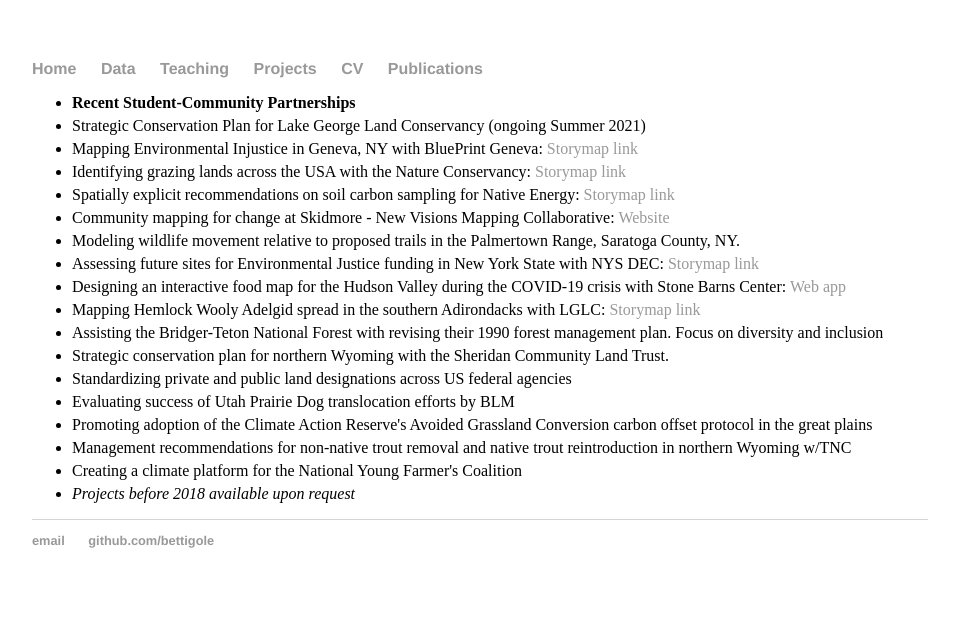
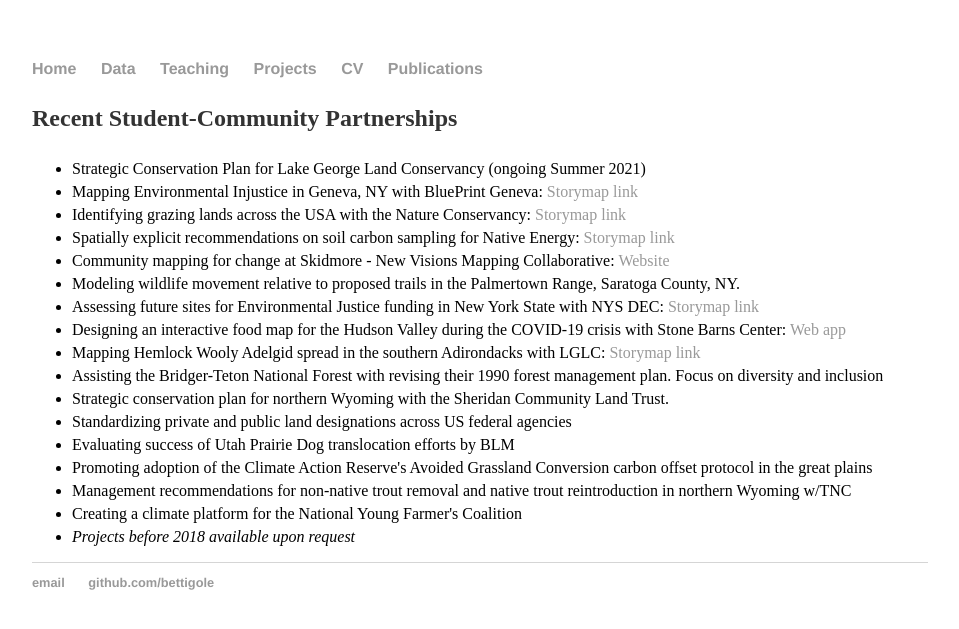
Before and after one commit to bettigole/bettigole.github.io, a Jekyll site: the page built from projects/index.html, in a window 1280 px wide. Shown: the top 629 px of the page, without its empty margins (160-1119 px from the left). Built offline with Jekyll 4.4.1, drawn with Linux system fonts in a browser that asks for light colours.

Commit message:
move title out of list

```diff
--- a/projects/index.html
+++ b/projects/index.html
@@ -2,8 +2,9 @@
 layout: default
 title: Charlie Bettigole, maps+science
 ---
+
+<p><strong>Recent Student-Community Partnerships</strong></p>
 <ul>
-<li><strong>Recent Student-Community Partnerships</strong></li>
 <li>Strategic Conservation Plan for Lake George Land Conservancy (ongoing Summer 2021)</li>
 <li>Mapping Environmental Injustice in Geneva, NY with BluePrint Geneva: <a href="https://storymaps.arcgis.com/stories/20d7ddf462014fa2a43bd52b734b2255">Storymap link</a></li>
 <li>Identifying grazing lands across the USA with the Nature Conservancy: <a href="https://storymaps.arcgis.com/stories/e57879a6aeaa47c09e9a89137476b2e7">Storymap link</a></li>
```
